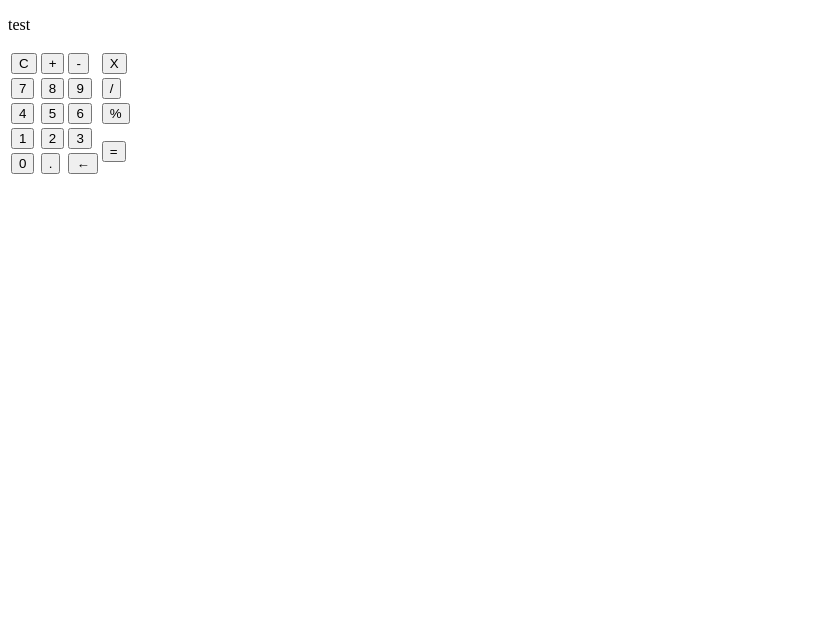
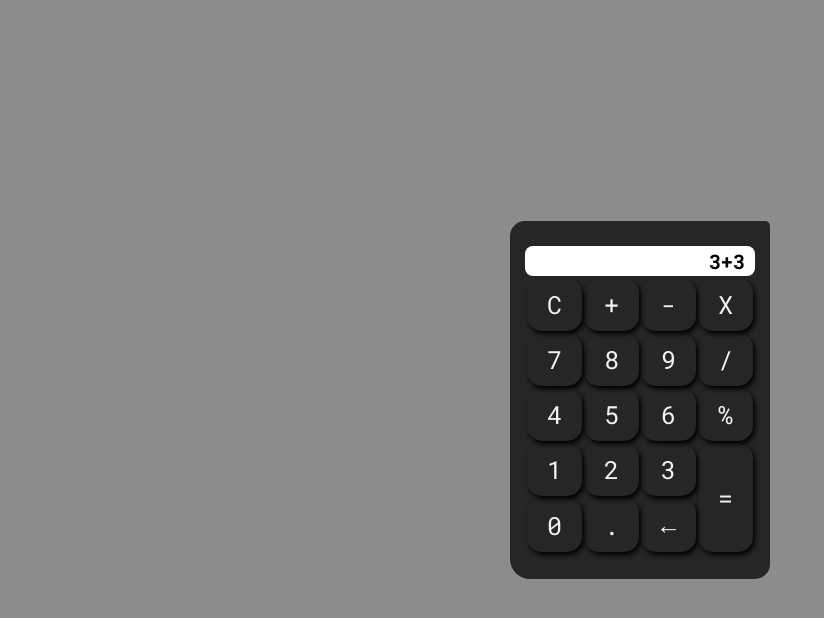
Before and after one commit to wxllxvn/calculator-js, a plain HTML site: page index.html in a window 1280 px wide. Shown: the whole page, without its empty margins (0-824 px from the left). Drawn offline with Linux system fonts and the light colour scheme.

Commit message:
create style

```diff
--- a/index.html
+++ b/index.html
@@ -1,92 +1,52 @@
 <!DOCTYPE html>
-<html lang="pt-br">
+<html lang="en">
 <head>
     <meta charset="UTF-8">
     <meta http-equiv="X-UA-Compatible" content="IE=edge">
     <meta name="viewport" content="width=device-width, initial-scale=1.0">
     <title>Calculator</title>
+
+    <!-- CSS -->
+    <link rel="stylesheet" href="style.css">
 </head>
 <body>
     <div class="container">
-        <p class="result">test</p>
+        <p class="result">
+            3+3
+        </p>
         <table>
-            <tr class="buttons">
-                <td>
-                    <button  id="Clean">C</button>
-                </td>
-                <td>
-                    <button class="add">+</button>
-                </td>
-                <td>
-                    <button id="sub">-</button>
-                </td>
-                <td>
-                    <button>X</button>
-                </td>
+            <tr>
+                <td class="buttons">C</td>
+                <td class="buttons">+</td>
+                <td class="buttons">-</td>
+                <td class="buttons">X</td>
             </tr>
 
-            <tr class="buttons">
-                <td>
-                    <button>7</button>
-                </td>
-
-                <td>
-                    <button>8</button>
-                </td>
-
-                <td>
-                    <button>9</button>
-                </td>
-
-                <td>
-                    <button>/</button>
-                </td>
+            <tr>
+                <td class="buttons">7</td>
+                <td class="buttons">8</td>
+                <td class="buttons">9</td>
+                <td class="buttons">/</td>
             </tr>
 
-            <tr class="buttons">
-                <td>
-                    <button>4</button>
-                </td>
-
-                <td>
-                    <button>5</button>
-                </td>
-
-                <td>
-                    <button>6</button>
-                </td>
-
-                <td>
-                    <button>%</button>
-                </td>
+            <tr>
+                <td class="buttons">4</td>
+                <td class="buttons">5</td>
+                <td class="buttons">6</td>
+                <td class="buttons">%</td>
             </tr>
 
-            <tr class="buttons">
-                <td>
-                    <button>1</button>
-                </td>
-                <td>
-                    <button>2</button>
-                </td>
-                <td>
-                    <button>3</button>
-                </td>
-                <td rowspan="2" >
-                    <button>=</button>
-                </td>
+            <tr>
+                <td class="buttons">1</td>
+                <td class="buttons">2</td>
+                <td class="buttons">3</td>
+                <td class="buttons" rowspan="2">=</td>
             </tr>
 
-            <tr class="buttons">
-                <td>
-                    <button>0</button>
-                </td>
-                <td>
-                    <button>.</button>
-                </td>
-                <td>
-                    <button>&larr;</button>
-                </td>
-
+            <tr>
+                <td class="buttons">0</td>
+                <td class="buttons">.</td>
+                <td class="buttons">&larr;</td>
             </tr>
         </table>
     </div>
--- /dev/null
+++ b/style.css
@@ -0,0 +1,69 @@
+@import url('https://fonts.googleapis.com/css2?family=Amatic+SC:wght@400;700&display=swap');
+@import url('https://fonts.googleapis.com/css2?family=Amatic+SC:wght@400;700&family=Roboto+Mono:ital,wght@0,100;0,200;0,300;0,400;0,500;0,600;0,700;1,100;1,200;1,300;1,400;1,500;1,600;1,700&display=swap');
+
+
+
+
+
+:root{
+    --font-logo: 'Amatic SC', cursive;
+    --font-main: 'Roboto Mono', monospace;
+    --backgrond-body: #8C8C8C;
+    --background: #262626;
+    --number: #F2F2F2;
+}
+
+*{
+    padding: 0;
+    margin: 0;
+    box-sizing: border-box;
+}
+
+body{
+    display: flex;
+    justify-content: center;
+    align-items: center;
+    height: 100vh;
+    flex-direction: column;
+    background-color: var(--backgrond-body);
+    font-family: var(--font-main);
+}
+
+
+
+
+.container{
+    background-color: var(--background);
+    color: var(--number);
+    padding: 25px 15px;
+    border-radius: 15px 5px 15px 20px;
+}
+
+
+.container table tr td{
+    padding: 10px 20px;
+    font-size: 25px;
+    cursor: pointer;
+    box-shadow: 2px 3px 5px black;
+    border-radius: 15px;
+}
+
+.buttons:hover{
+    background-color: var(--backgrond-body);
+    transition: all 0.2s;
+}
+
+.result{
+    display: flex;
+    align-items: center;
+    justify-content: right;
+    width: 100%;
+    background-color: white;
+    color: black;
+    font-weight: 700;
+    text-transform: uppercase;
+    font-size: 20px;
+    height: 30px;
+    border-radius: 8px;
+    padding: 10px;
+}
```
Also changed, not shown: script.js (added).
